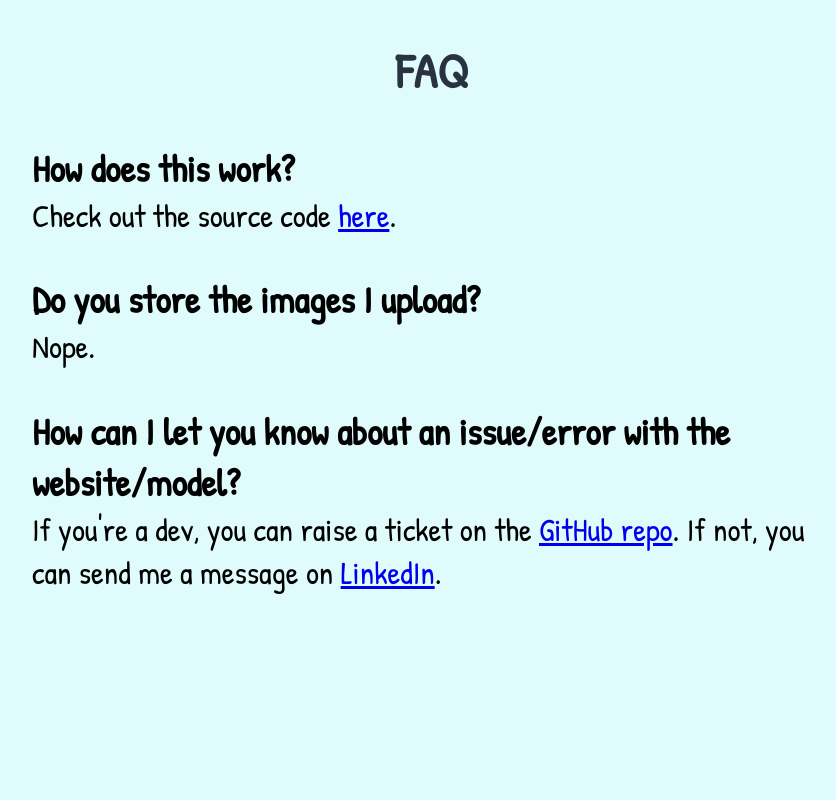
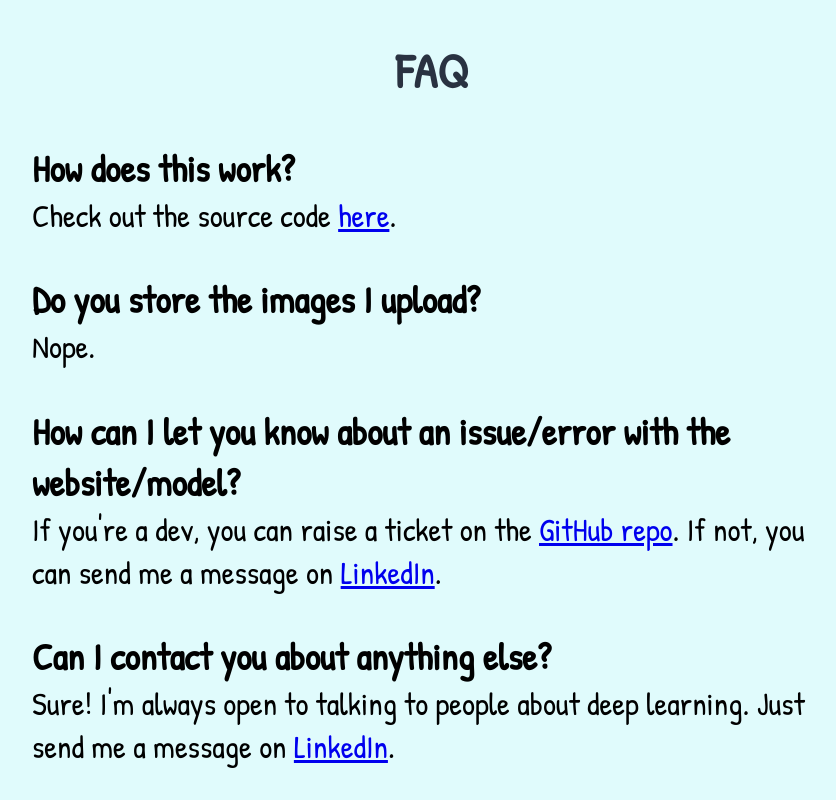
Before and after one commit to mihailthebuilder/fluffnet-front, a React (Create React App) app: page / in a window 1280 px wide. Shown: the part 662-1462 px from the top of the page, without its empty margins (208-1044 px from the left). Before the commit the page ends 1288 px from the top, so only its background shows below. Built offline with nearby package versions, Linux system fonts and the light colour scheme.

Commit message:
add contact ask

```diff
--- a/src/App.js
+++ b/src/App.js
@@ -141,6 +141,14 @@ function App() {
             <a href="https://www.linkedin.com/in/mihailmarian/">LinkedIn</a>.
           </p>
         </div>
+        <div className="question">
+          <h3>Can I contact you about anything else?</h3>
+          <p>
+            Sure! I'm always open to talking to people about deep learning. Just
+            send me a message on{" "}
+            <a href="https://www.linkedin.com/in/mihailmarian/">LinkedIn</a>.
+          </p>
+        </div>
       </section>
     </div>
   );
```
